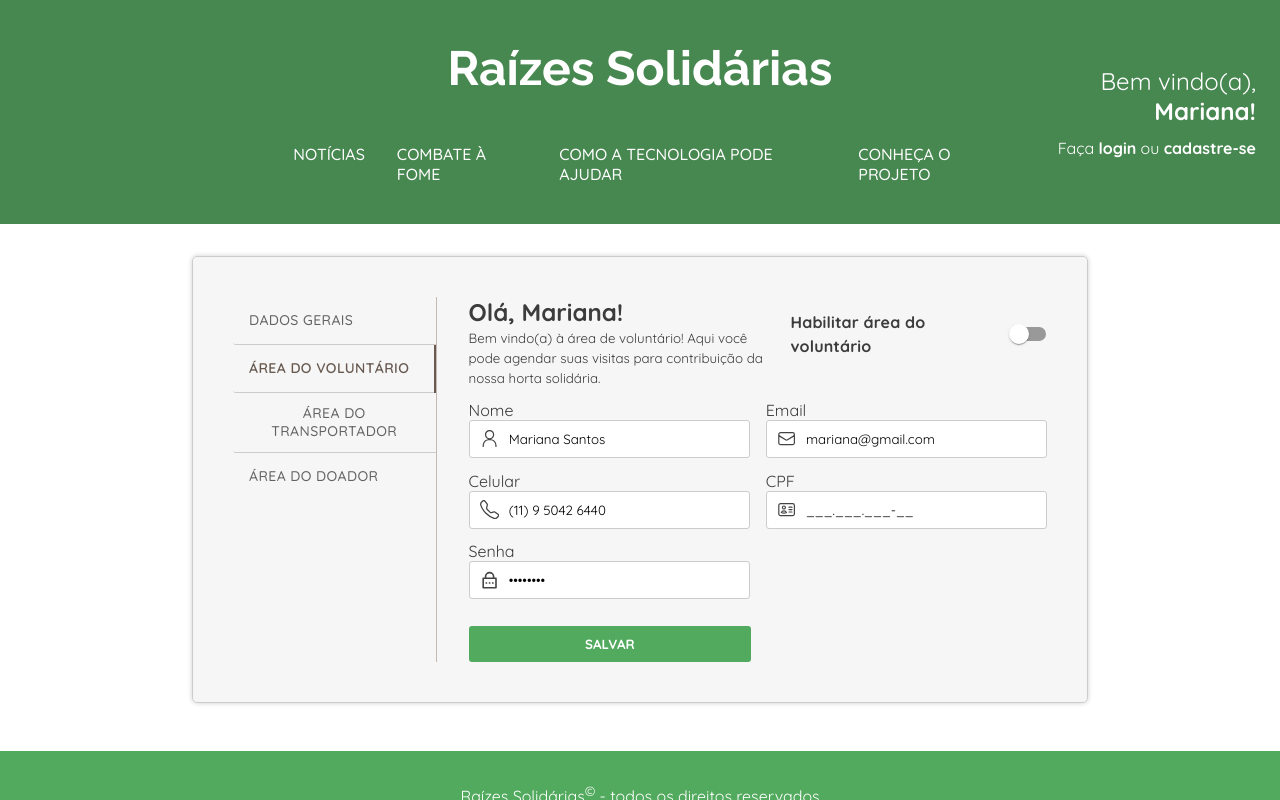
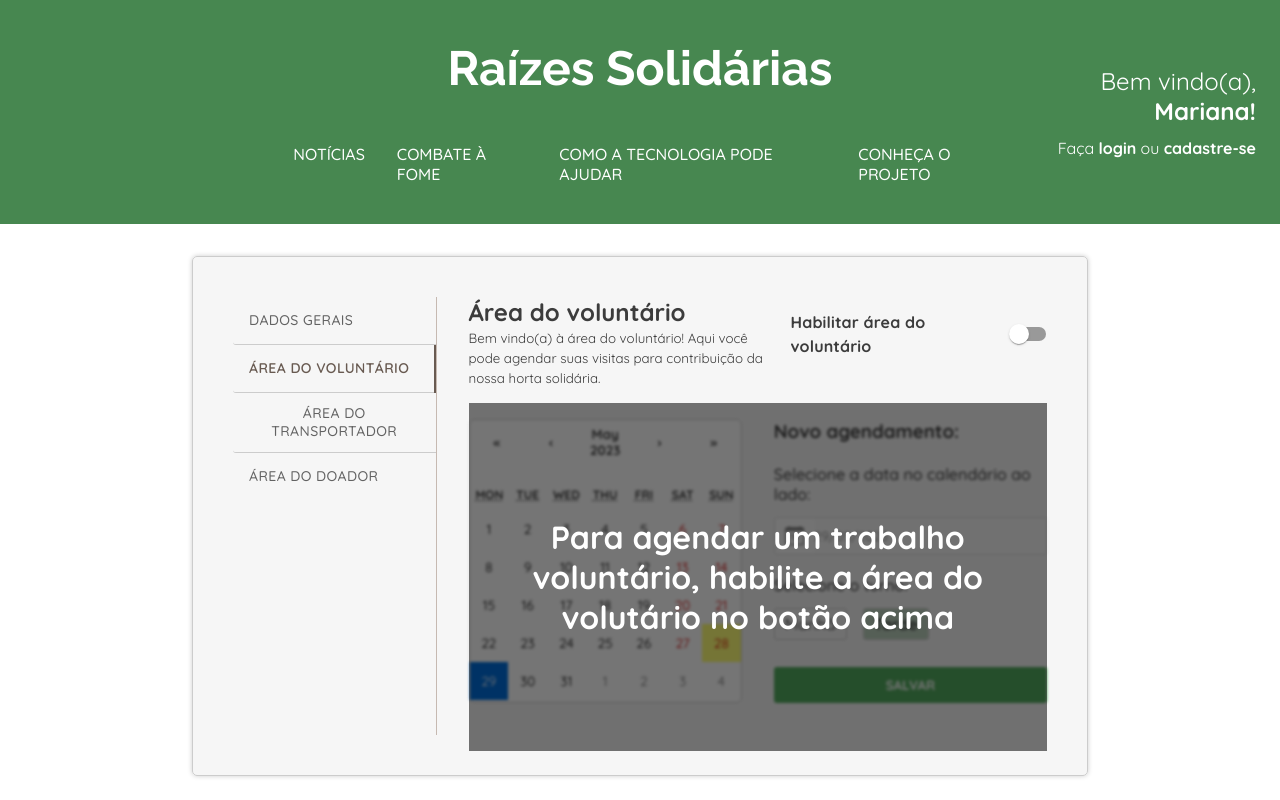
Before and after one commit to mariana-santos/RaizesSolidarias, a Next.js app in the folder RWD/gs2-next/: page /perfil in a window 1280 px wide. Both pictures are taken after a click on the tab "ÁREA DO VOLUNTÁRIO". Shown: the top 800 px of the page. Built offline with nearby package versions, Linux system fonts and the light colour scheme.

Commit message:
area do voluntario finalizada

```diff
--- a/RWD/gs2-next/app/Components/AreaVoluntario/index.js
+++ b/RWD/gs2-next/app/Components/AreaVoluntario/index.js
@@ -1,45 +1,44 @@
 import { useState } from "react"
 
-import Campo from "../Campo"
+// import Campo from "../Campo"
 
 import validator from "validator"
-
-import { HiOutlineEnvelope, HiOutlineIdentification } from 'react-icons/hi2'
-import { RiLockPasswordLine } from 'react-icons/ri'
-import { RxPerson } from 'react-icons/rx'
-import { BsTelephone } from 'react-icons/bs'
-
-import { PatternFormat } from 'react-number-format';
 
 import '../../styles/form.css'
 
 import './style.css'
 
-import { Switch, FormControlLabel } from "@mui/material"
+import { Switch, FormControlLabel, } from "@mui/material"
+
+import Calendar from 'react-calendar';
+import 'react-calendar/dist/Calendar.css';
+
+import Moment from "react-moment"
+import Campo from "../Campo"
+import { BsCalendarDate } from "react-icons/bs"
+
+import moment from "moment"
+import { ToastContainer, toast } from "react-toastify"
+
+import 'react-toastify/dist/ReactToastify.css';
 
 export default function AreaVoluntario() {
-    const [nome, setNome] = useState('Mariana Santos')
-    const [errorNome, setErrorNome] = useState(null)
-
-    const [email, setEmail] = useState('mariana@gmail.com')
-    const [errorEmail, setErrorEmail] = useState(null)
-
-    const [senha, setSenha] = useState('senha123')
-    const [errorSenha, setErrorSenha] = useState(null)
-
-    const [cpf, setCpf] = useState('')
-    const [errorCpf, setErrorCpf] = useState(null)
-
-    const [celular, setCelular] = useState('(11) 9 5042-6440')
-    const [errorCel, setErrorCel] = useState(null)
 
     const [carregando, setCarregando] = useState(false)
+
+    const [habilitado, setHabilitado] = useState(false)
+
+    const hoje = new Date();
+    const amanha = new Date(hoje.getTime() + 24 * 60 * 60 * 1000);
+    const [data, setData] = useState(amanha);
+
+    const [turno, setTurno] = useState('Manhã');
 
     function handleSubmit(e) {
 
         e.preventDefault();
 
-        if (validaEmail() && validaSenha()) {
+        // if (validaEmail() && validaSenha()) {
         // setCarregando(true)
 
         // fetch(`http://localhost:8080/InvestiumAPI/rest/usuario/${email}/${senha}`)
@@ -62,125 +61,117 @@ export default function AreaVoluntario() {
         //     console.error(error)
         //     setCarregando(false)
         //   });
+        // }
+
+        console.log(data)
+    }
+
+    function handleData(data) {
+        if (data <= new Date()) {
+            handleDataAgendamento()
+            // Futuramente esse erro só vai aparecer caso seja um novo agendamento:
+            // ou seja, se o dia selecionado não tiver nenhum agendamento cadastrado
+            // (que é quando o formulário de novo agendamento é mostrado)
+            toast.error("A data não pode ser hoje ou dias anteriores!")
+        }
+        else setData(data)
+    }
+
+    function handleDataAgendamento(e){
+        if (data <= new Date()) {
+
         }
     }
 
-    function validaEmail() {
-
-        //se for válido e não for vazio retorna true e remove o erro
-        if (email !== '' && email !== null && validator.isEmail(email)) {
-            setErrorEmail(null)
-            return true
-        }
-
-        //se cair aqui tem algo errado e entram as validações especificas
-        else {
-            if (email === '' || email === null || email === undefined) {
-                setErrorEmail('Email é obrigatório!')
-                return false
-            }
-
-            if (!validator.isEmail(email)) {
-                setErrorEmail('Email inválido!')
-                return false
-            }
-        }
-
-    }
-
-    function validaSenha() {
-        if (senha !== '' && senha !== null) {
-            setErrorSenha(null)
-            return true
-        }
-        else {
-            setErrorSenha('Senha é obrigatória!')
-            return false
-        }
-    }
+    function handleSelecaoChange (e) {
+        setTurno(e.target.value);
+    };
 
     return (
         <form onSubmit={handleSubmit}>
+            <ToastContainer
+                position="bottom-right"
+                autoClose={2000}
+                // hideProgressBar={false}
+                // newestOnTop={false}
+                closeOnClick
+                // rtl={false}
+                // pauseOnFocusLoss
+                // draggable
+                pauseOnHover
+                // theme="light"
+            />
             <div className="row-heading">
                 <div className="heading">
-                    <h2>Olá, Mariana!</h2>
-                    <small>Bem vindo(a) à área de voluntário! Aqui você pode agendar suas visitas para contribuição da nossa horta solidária.</small>
+                    <h2>Área do voluntário</h2>
+                    <small>Bem vindo(a) à área do voluntário! Aqui você pode agendar suas visitas para contribuição da nossa horta solidária.</small>
                 </div>
 
                 <div className="wrap-switch">
                     <FormControlLabel
                         value="habilitado"
-                        control={<Switch color="primary" />}
-                        label="Habilitar área do voluntário"
+                        control={<Switch value={habilitado} onChange={(e) => setHabilitado(e.target.checked)} />}
+                        label={`${habilitado ? 'Desabilitar' : 'Habilitar'} área do voluntário`}
                         labelPlacement="start"
                     />
                 </div>
             </div>
 
+            <div className="row-body">
+                { !habilitado && <div className="mask">
+                    Para agendar um trabalho voluntário, habilite a área do volutário no botão acima
+                </div> }
 
-            <Campo
-                label="Nome"
-                id="nome"
-                placeholder="Digite seu nome"
-                type="text"
-                icon={<RxPerson />}
-                errorMsg={errorNome}
-                value={nome}
-                onChange={e => setNome(e.target.value)}
+                <Calendar
+                    value={data}
+                    onChange={(data) => handleData(data)}
+                    className="calendario"
                 />
 
+                <div className="agendamento">
+
+                    {/* Se tiver um dia selecionado já tiver agendamento, vai ser esse bloco */}
+                    <div className="agendamento-existente">
+                        <h3>Agendamento no dia selecionado: </h3>
+                        <div className="row">
+                            <p><strong>Dia:</strong> <Moment format="DD/MM/YYYY">{data}</Moment></p>
+                            <p><strong>Turno:</strong> Tarde</p>
+                        </div>
+                    </div>
+
+                    {/* Esse bloco só aparece se for um dia futuro e ainda não existir nenhum agendamento no dia */}
+                    <div className="novo-agendamento">
+                        <h3>Novo agendamento: </h3>
+
+                        <p>Selecione a data no calendário ao lado:</p>
                         <Campo
-                label="Email"
-                id="email"
-                placeholder="Digite seu email"
-                type="email"
-                icon={<HiOutlineEnvelope />}
-                errorMsg={errorEmail}
-                value={email}
-                onChange={e => setEmail(e.target.value)}
+                            type="text"
+                            icon={<BsCalendarDate />}
+                            disabled
+                            value={moment(data).format("DD/MM/YYYY")}
+                            onChange={(e) => handleDataAgendamento(e)}
                         />
 
-            <Campo
-                label="Celular"
-                id="celular"
-                placeholder="Digite seu celular"
-                type="text"
-                icon={<BsTelephone />}
-                errorMsg={errorCel}
-                value={celular}
-                onChange={e => setCelular(e.target.value)}
-                temMask
-            >
-                <PatternFormat format="(##) 9 #### ####" allowEmptyFormatting mask="_" defaultValue="(11) 9 5042 6440" />
-            </Campo>
+                        <p>Selecione o turno: </p>
 
-            <Campo
-                label="CPF"
-                id="cpf"
-                placeholder="Digite seu CPF"
-                type="text"
-                icon={<HiOutlineIdentification />}
-                errorMsg={errorCpf}
-                value={cpf}
-                temMask
-                onChange={e => setCpf(e.target.value)}
-            >
-                <PatternFormat format="###.###.###-##" allowEmptyFormatting mask="_" />
-            </Campo>
+                        <div className="horarios">
+                            <label className="horario" htmlFor="manha">
+                                Manhã
+                                <input type="radio" name="turno" value="Manhã" id="manha" defaultChecked onChange={handleSelecaoChange} />
+                            </label>
 
-            <Campo
-                label="Senha"
-                id="senha"
-                placeholder="Digite sua senha"
-                type="password"
-                icon={<RiLockPasswordLine />}
-                errorMsg={errorSenha}
-                value={senha}
-                onChange={e => setSenha(e.target.value)}
-            />
+                            <label className="horario" htmlFor="tarde">
+                                Tarde
+                                <input type="radio" name="turno" value="Tarde" id="tarde" defaultChecked onChange={handleSelecaoChange} />
+                            </label>
+                        </div>
 
-            <button type="submit" className="btn btn_primary arrow">Salvar</button>
 
+                        <button type="submit" className="btn">Salvar</button>
+                    </div>
+
+                </div>
+            </div>
         </form>
     )
 }
--- a/RWD/gs2-next/app/Components/AreaVoluntario/style.css
+++ b/RWD/gs2-next/app/Components/AreaVoluntario/style.css
@@ -12,3 +12,124 @@
     font-family: 'QuickSand';
     font-weight: bold;
 }
+
+.row-body{
+    display: flex;
+    gap: 2em;
+    padding: 2em 0;
+    position: relative;
+}
+
+.react-calendar{
+    border-color: #ccc !important;
+    border-radius: 5px;
+    font-family: 'Quicksand' !important;
+    width: 50% !important;
+}
+
+.react-calendar button{
+    margin-top: 0 !important;
+}
+
+.react-calendar button span, .react-calendar button abbr{
+    font-family: 'Quicksand' !important;
+}
+
+.react-calendar__navigation__label span{
+    font-weight: bold;
+    color: #444;
+}
+
+.agendamento .row{
+    display: flex;
+    justify-content: space-between;
+    align-items: center;
+    margin-top: 1em;
+}
+
+.horarios{
+    display: flex;
+    gap: 1em;
+}
+
+input[type="radio"]{
+    position: absolute;
+    width: 0;
+}
+
+.horario{
+    padding: 5px 10px;
+    border-radius: 3px;
+    transition: .25s;
+    border: solid 1px #ccc;
+}
+
+.horario:has(input:checked){
+    background-color: #48875058;
+    font-weight: 600;
+}
+
+.novo-agendamento p{
+    font-weight: 500;
+    margin-top: 1.3em;
+}
+
+.novo-agendamento .campo, .novo-agendamento button{
+    width: 100% !important;
+}
+
+.agendamento-existente{
+    display: none;
+}
+
+.agendamento{
+    width: 50%;
+}
+
+.row-body:has(.mask) .calendario, .row-body:has(.mask) .novo-agendamento {
+    filter: blur(1.5px);
+}
+
+.mask{
+    background: #0000008a;
+    position: absolute;
+    max-width: calc(100% + 2em);
+    height: calc(100%);
+    z-index: 3;
+    display: flex;
+    justify-content: center;
+    align-items: center;
+    top: .5em;
+    /* left: -1em; */
+    /* right: -1em; */
+    color: #fff;
+    font-weight: 900;
+    font-size: 2em;
+    text-align: center;
+    padding: 2em;
+}
+
+@media screen and (max-width: 768px){
+    .row-heading{
+        flex-direction: column;
+    }
+
+    .row-heading .heading, .calendario, .agendamento{
+        width: 100% !important;
+    }
+
+    .wrap-switch label{
+        margin-left: 0;
+    }
+
+    .row-body{
+        flex-direction: column;
+    }
+
+    .mask{
+        font-size: 1.5em;
+        padding: 1em;
+        padding-top: 5em;
+        align-items: flex-start;
+    }
+}
--- a/RWD/gs2-next/app/Components/Campo/index.js
+++ b/RWD/gs2-next/app/Components/Campo/index.js
@@ -3,10 +3,10 @@ import './style.css'
 export default function Campo (props){
     const { label, errorMsg, id, icon,
             type, placeholder, value, temMask,
-            onChange, accept, onKeyUp,
+            onChange, accept, onKeyUp, disabled
         } = props
     return(
-        <div className='campo'>
+        <div className={`campo ${disabled && 'disabled'}`}>
             <label htmlFor={id}>{label}</label>
             <div className="wrap_input">
                 {icon}
@@ -19,6 +19,7 @@ export default function Campo (props){
                         onChange={onChange}
                         onKeyUp={onKeyUp}
                         accept={accept}
+                        disabled={disabled}
                     />
                 }
             </div>
--- a/RWD/gs2-next/app/Components/Campo/style.css
+++ b/RWD/gs2-next/app/Components/Campo/style.css
@@ -32,3 +32,7 @@ input, input:active{
 .wrap_input:has(input:focus){
     border: solid 1px #52AA5E;
 }
+
+.campo.disabled{
+    opacity: .7;
+}
--- a/RWD/gs2-next/package.json
+++ b/RWD/gs2-next/package.json
@@ -13,13 +13,18 @@
     "@emotion/styled": "^11.11.0",
     "@mui/lab": "^5.0.0-alpha.132",
     "@mui/material": "^5.13.3",
+    "dayjs": "^1.11.7",
+    "moment": "^2.29.4",
     "next": "13.4.4",
     "react": "18.2.0",
+    "react-calendar": "^4.2.1",
     "react-countup": "^6.4.2",
+    "react-datepicker": "^4.12.0",
     "react-dom": "18.2.0",
     "react-icons": "^4.9.0",
     "react-input-mask": "^3.0.0-alpha.2",
     "react-loading": "^2.0.3",
+    "react-moment": "^1.1.3",
     "react-number-format": "^5.2.2",
     "react-toastify": "^9.1.3",
     "sass": "^1.62.1",
--- a/RWD/gs2-next/pages/cadastro.js
+++ b/RWD/gs2-next/pages/cadastro.js
@@ -112,6 +112,7 @@ export default function Cadastro() {
     }
 
     return (
+
         <div className={fontBody.className}>
             <Menu />
             <main className='form-wrapper' id='login'>
```
Also changed, not shown: 1 other file (tests, documents, lock files or other folders). Lines whose indentation alone changed are shown as unchanged.
